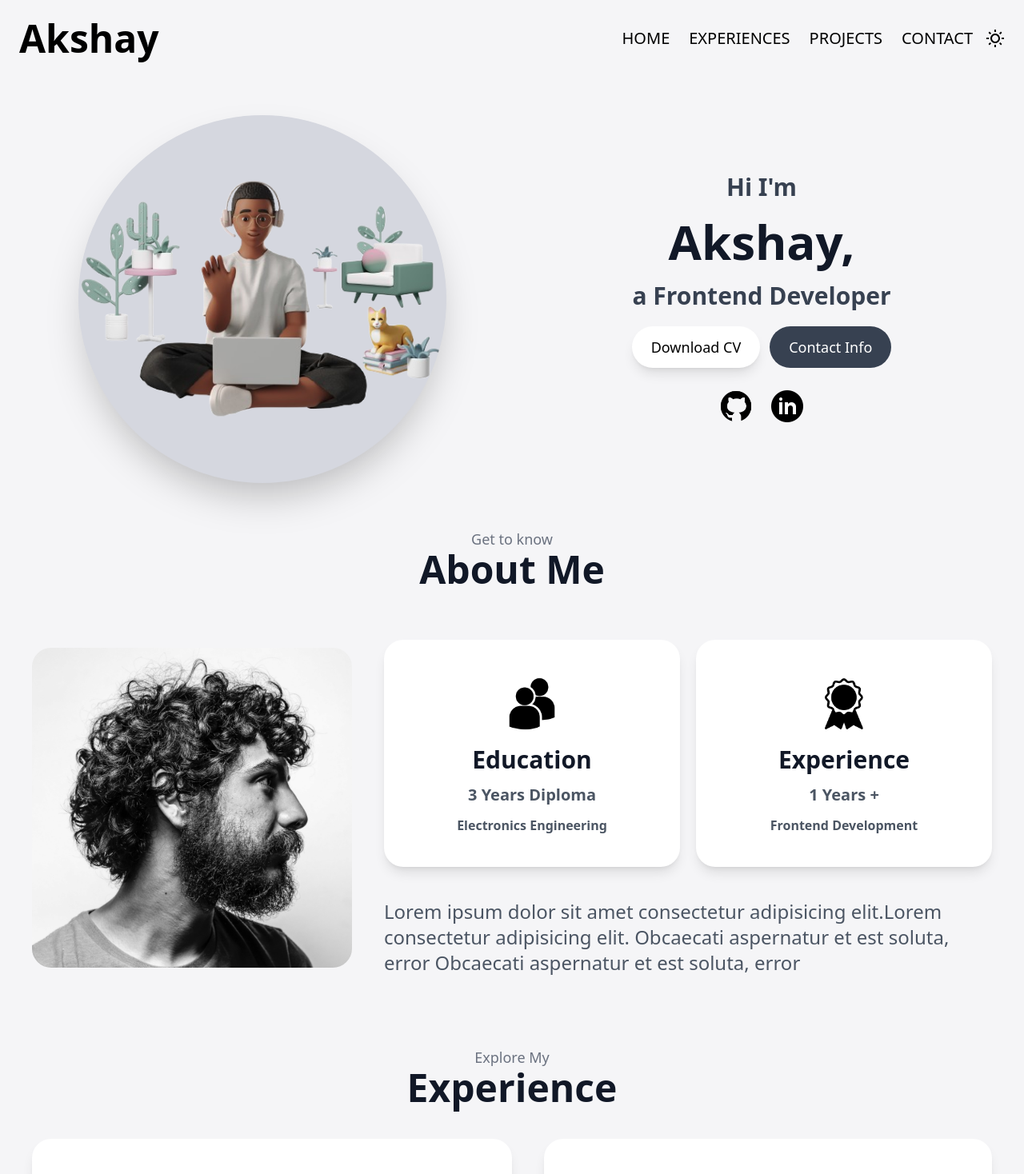
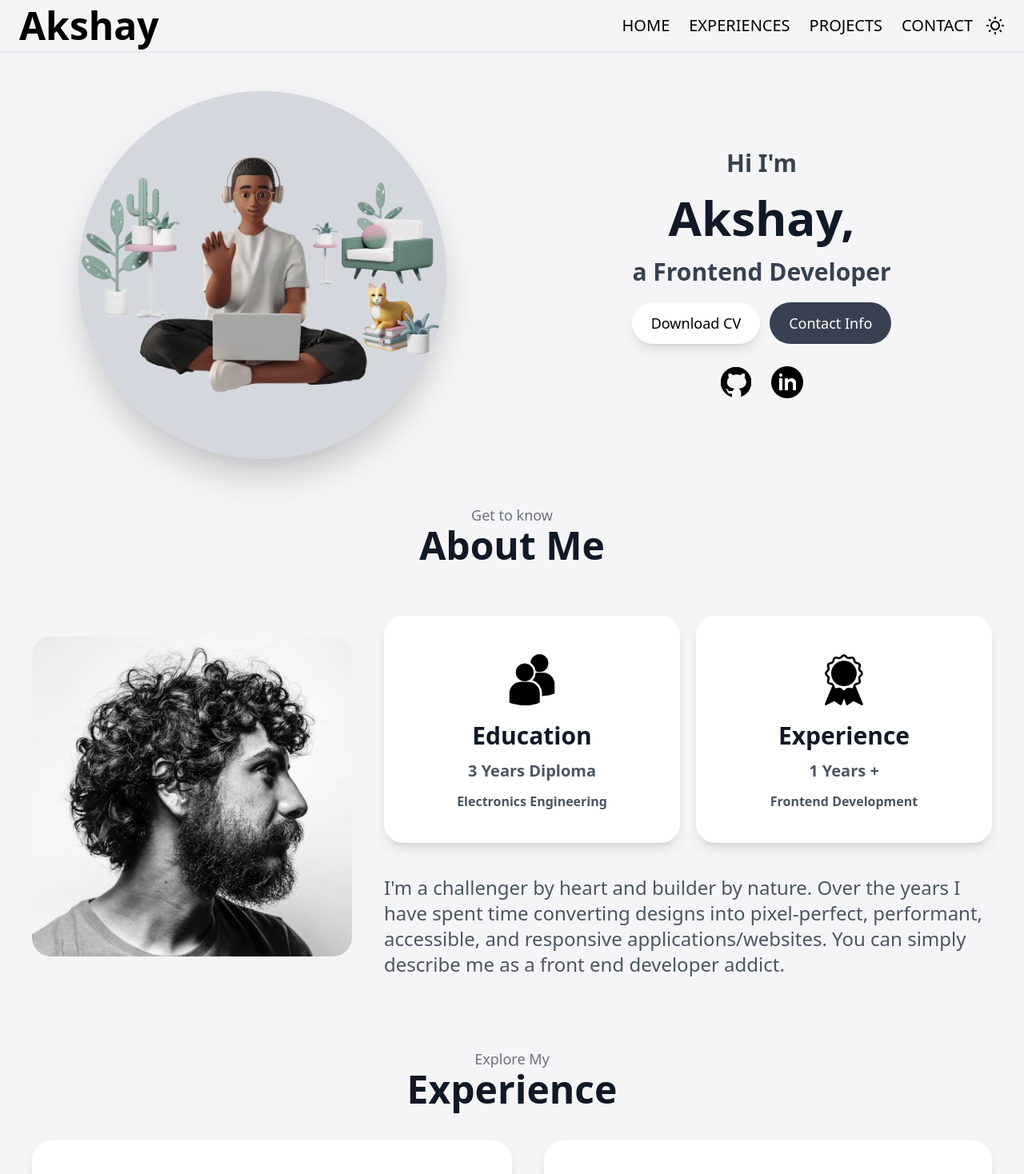
Before and after one commit to devakshayy/portfolio, a React (Vite) app: page / in a window 1280 px wide. Shown: the top 1468 px of the page at 80% size. Built offline with nearby package versions, Linux system fonts and the light colour scheme.

Commit message:
the nav bar updated to sticky

```diff
--- a/src/components/Navbar.jsx
+++ b/src/components/Navbar.jsx
@@ -19,7 +19,7 @@ const Navbar = ({dark,setDark}) => {
   }
 
   return (
-       <nav className="p-4 lg:p-6 flex justify-between items-center dark:text-gray-100 z-0 ">
+       <nav className="py-2 px-4 sticky top-0 z-30 bg-[#f5f5f7] border-b-2 dark:border-gray-600 dark:bg-gray-700  lg:py-2 lg:px-6 flex justify-between items-center dark:text-gray-100 ">
       <a href="/">
         <h1 className=" text-2xl lg:text-5xl font-bold">Akshay</h1>
       </a>
--- a/src/pages/About.jsx
+++ b/src/pages/About.jsx
@@ -33,9 +33,9 @@ const About = () => {
             </div>
           </div>
           <div className="text sm:text-start text-2xl text-center text-gray-600 dark:text-gray-200">
-            Lorem ipsum dolor sit amet consectetur adipisicing elit.Lorem
-            consectetur adipisicing elit. Obcaecati aspernatur et est soluta,
-            error Obcaecati aspernatur et est soluta, error
+          I'm a challenger by heart and builder by nature.
+          Over the years I have spent time converting designs into pixel-perfect, performant, accessible, and
+          responsive applications/websites. You can simply describe me as a front end developer addict.
           </div>
         </div>
       </div>
```
